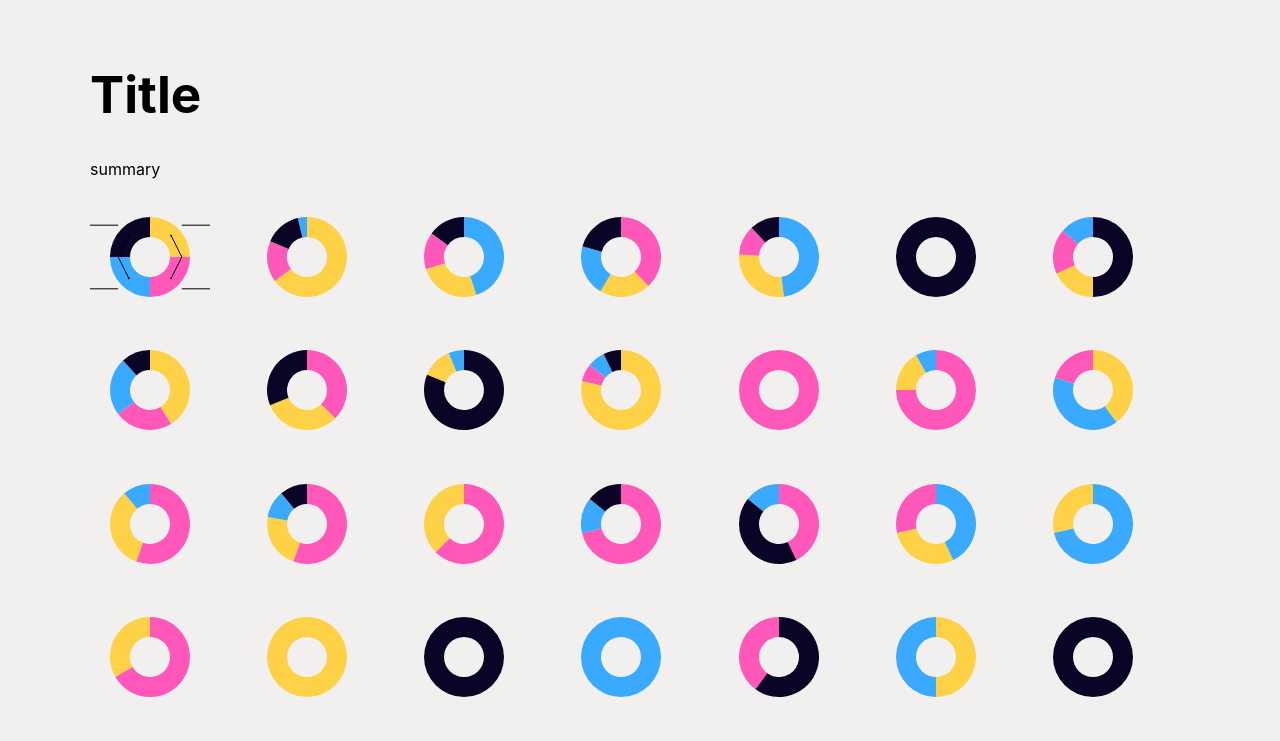
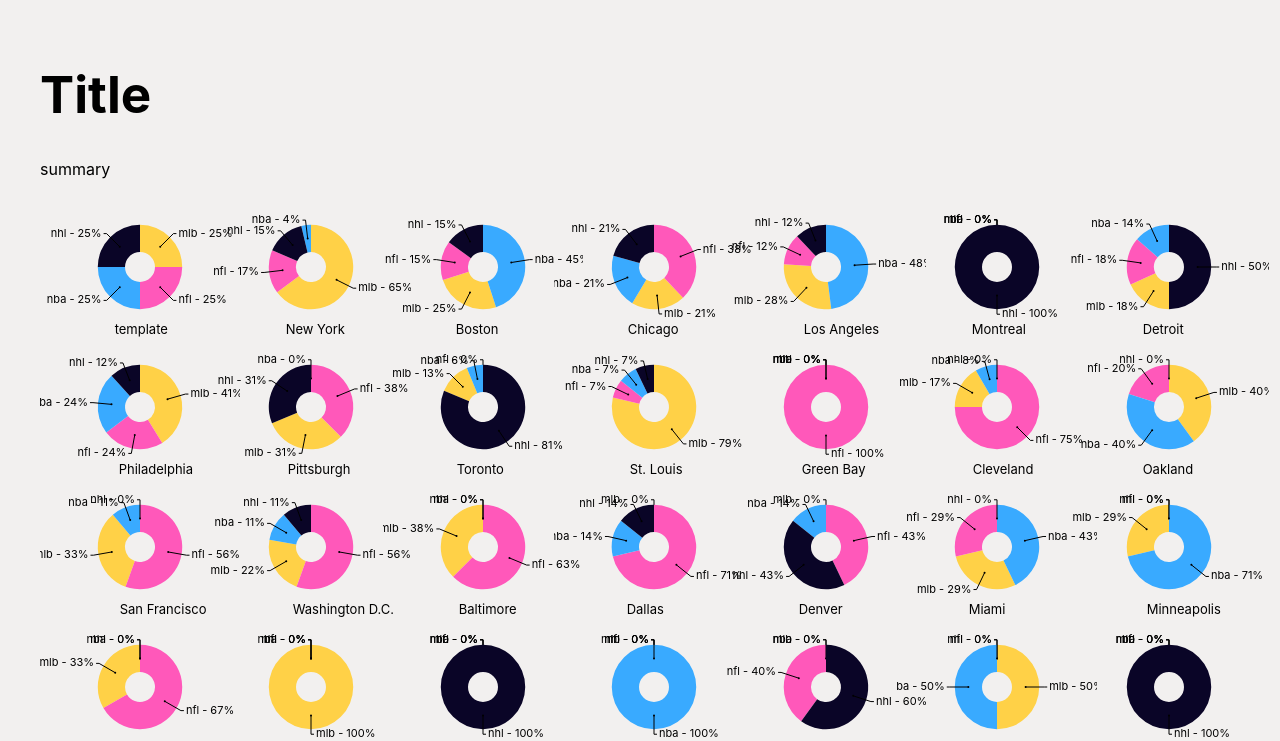
Before and after one commit to dmalary/react_d3-city_champions, a React (Vite) app: page / in a window 1280 px wide. Shown: the top 741 px of the page. Built offline with nearby package versions, Linux system fonts and the light colour scheme.

Commit message:
feat: annotation

```diff
--- a/components/LegendDonut.jsx
+++ b/components/LegendDonut.jsx
@@ -18,9 +18,10 @@ const colorScale = d3.scaleOrdinal()
   .domain([0, 1, 2, 3])
   .range(['#ffd147', '#ff58ba', '#39aaff', '#0a0527'])
 
-const LegendDonut = ({ key, width, height, data }) => {
+const LegendDonut = ({ keyProp, width, height, data }) => {
+  console.log('data', data)
 
-  const radius = Math.min(width, height) / 2 - specs.margin.global;
+  const radius = Math.min(width, height) / 2.25 - specs.margin.global;
   // console.log('radius', radius)
 
   const pie = useMemo(() => {
@@ -34,16 +35,16 @@ const LegendDonut = ({ key, width, height, data }) => {
 
   const shapes = pie.map((p, i) => {
     const sliceInfo = {
-      innerRadius: 20,
+      innerRadius: 15,
       outerRadius: radius,
       startAngle: p.startAngle,
       endAngle: p.endAngle
     };
 
     const centroid = arcPathGenerator.centroid(sliceInfo);
-    console.log('centroid', centroid)
+    // console.log('centroid', centroid)
     const slicePath = arcPathGenerator(sliceInfo);
-    console.log('slicePath', slicePath)
+    // console.log('slicePath', slicePath)
 
     const legendInfo = {
       innerRadius: radius + specs.padding,
@@ -53,12 +54,12 @@ const LegendDonut = ({ key, width, height, data }) => {
     };
 
     const legendPoint = arcPathGenerator.centroid(legendInfo);
-    console.log('legendPoint', legendPoint)
+    // console.log('legendPoint', legendPoint)
 
     const isRightLabel = legendPoint[0] > 0;
-    const labelX = legendPoint[0] + 50 * (isRightLabel ? 1 : -1);
+    const labelX = legendPoint[0] + 3 * (isRightLabel ? 1 : -1);
     const textAnchor = isRightLabel ? "start" : "end";
-    const label = `${p.data.name} - ${(Math.round(p.data.value * 100)).toFixed(2)}%`;
+    const label = `${p.data.name} - ${(Math.round(p.data.value * 100)).toFixed(0)}%`;
 
     return (
       <g key={i}>
@@ -68,7 +69,7 @@ const LegendDonut = ({ key, width, height, data }) => {
           x1={centroid[0]}
           y1={centroid[1]}
           x2={legendPoint[0]}
-          y2={legendInfo[1]}
+          y2={legendPoint[1]}
           stroke={'#000'}
           fill={'#000'}
         />
@@ -85,7 +86,7 @@ const LegendDonut = ({ key, width, height, data }) => {
           y={legendPoint[1]}
           textAnchor={textAnchor}
           dominantBaseline={'middle'}
-          fontSize={12}
+          fontSize={11}
         >
           {label}
         </text>
@@ -96,10 +97,17 @@ const LegendDonut = ({ key, width, height, data }) => {
   // console.log('arcs', arcs)
 
   return (
-    <svg key={key} width={width} height={height} style={{display: "inline-block"}}>
+    <svg key={keyProp} width={width} height={height} style={{display: "inline-block"}}>
       <g transform={`translate(${width / 2}, ${height / 2})`}>
         {shapes}
       </g>
+      <text
+        x={width / 3 + ((data.city).length)}
+        y={height - 3}
+        fontSize={13}
+      >
+        {data.city}
+      </text>
     </svg>
   )
 }
--- a/components/SmallMultiples.jsx
+++ b/components/SmallMultiples.jsx
@@ -1,16 +1,18 @@
 /* eslint-disable react/prop-types */
 
-import DonutChart from "../components/DonutChart";
+// import DonutChart from "../components/DonutChart";
 import LegendDonut from "../components/LegendDonut";
 
+const chartSpecs = {
+  width: 200,
+  height: 140,
+}
 
 const SmallMultiples = ({ data }) => {
+  // console.log('data', data)
 
-  console.log('data', data)
-
-  const groups = data.map(el => el.city);
-  console.log('groups', groups);
-
+  // const groups = data.map(el => el.city);
+  // // console.log('groups', groups);
 
   const legendData = {
     sports:[
@@ -18,23 +20,24 @@ const SmallMultiples = ({ data }) => {
       {name: 'nfl', value: 0.25},
       {name: 'nba', value: 0.25},
       {name: 'nhl', value: 0.25},
-    ]
+    ],
+    city: 'template'
   }
   return (
-    <div
+    <div className="chart-grid"
       style={{
-        width: 1100,
-        height: 800,
+        width: 1200,
+        // height: 1000,
         display: 'grid',
         gridTemplateColumns: 'repeat(7, minmax(0, 1fr))'
       }}
     >
       {/* <DonutChart key={0} width={120} height={120} data={legendData} /> */}
-      <LegendDonut key={0} width={120} height={120} data={legendData} />
+      <LegendDonut key={0} width={chartSpecs.width} height={chartSpecs.height} data={legendData} />
 
-      { data.map((datum, i) => ( <DonutChart key={i} width={120} height={120} data={datum} /> ))}
+      {/* { data.map((datum, i) => ( <DonutChart key={i} width={chartSpecs.width} height={chartSpecs.height} data={datum} /> ))} */}
 
-      {/* { data.map((datum, i) => ( <LegendDonut key={i} width={120} height={120} data={datum} /> ))} */}
+      { data.map((datum, i) => ( <LegendDonut key={i} width={chartSpecs.width} height={chartSpecs.height} data={datum} /> ))}
     </div>
   )
 }
```
